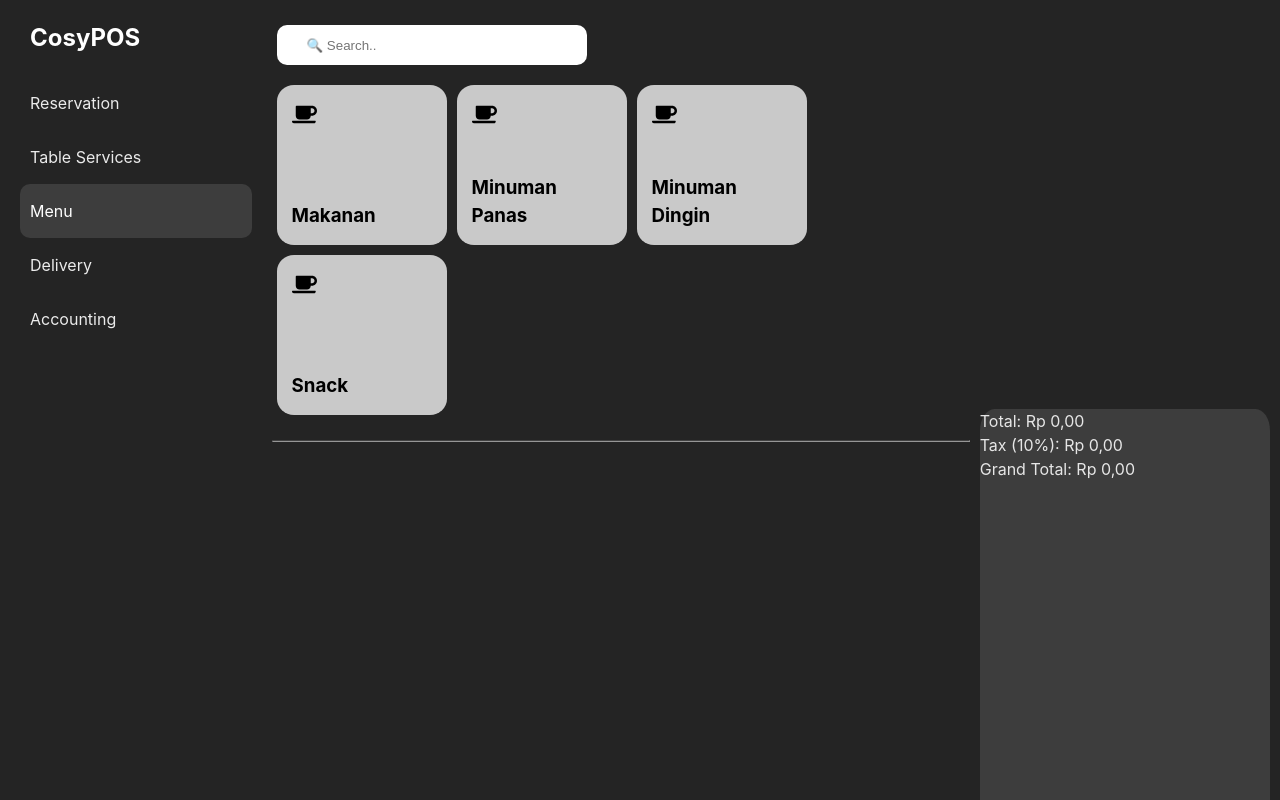
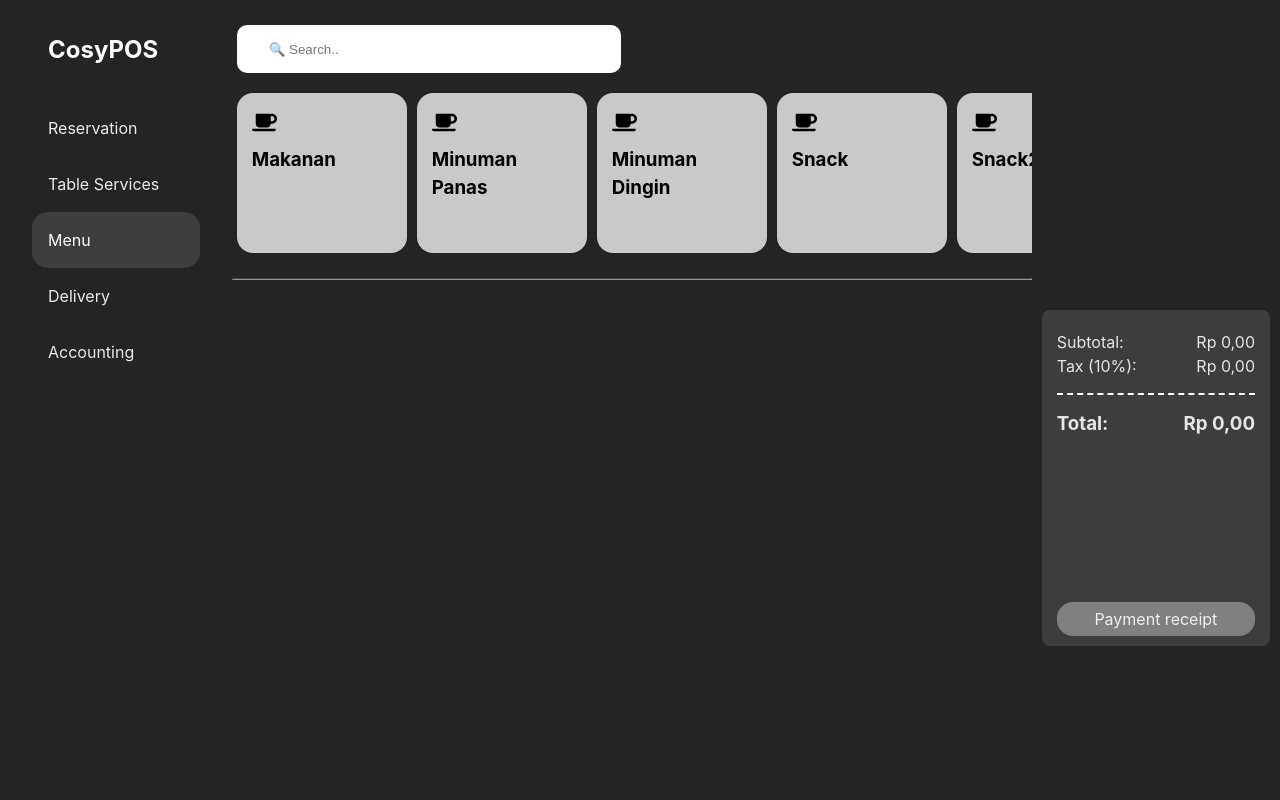
Before and after one commit to amarukael/amaruPOS-vite, a React (Vite) app: page / in a window 1280 px wide. Built offline with nearby package versions, Linux system fonts and the light colour scheme.

Commit message:
download payment recipt

```diff
--- a/package.json
+++ b/package.json
@@ -10,6 +10,8 @@
     "preview": "vite preview"
   },
   "dependencies": {
+    "jspdf": "^2.5.1",
+    "jspdf-autotable": "^3.7.1",
     "react": "^18.2.0",
     "react-dom": "^18.2.0",
     "react-icons": "^4.11.0"
--- a/src/App.jsx
+++ b/src/App.jsx
@@ -1,13 +1,34 @@
-import React from "react";
+import React, { useEffect, useState } from "react";
 import NavSide from "./components/navside/NavSide";
 import "./App.css";
 import Menu from "./components/menu/Menu";
 
 export default function App() {
+  const [isLandscape, setIsLandscape] = useState(
+    window.innerWidth > window.innerHeight
+  );
+
+  const checkOrientation = () => {
+    setIsLandscape(window.innerWidth > window.innerHeight);
+  };
+
+  useEffect(() => {
+    window.addEventListener("resize", checkOrientation);
+    return () => {
+      window.removeEventListener("resize", checkOrientation);
+    };
+  }, []);
+
   return (
-    <div className="allcontent">
-      <NavSide />
-      <Menu />
-    </div>
+    <>
+      {isLandscape ? (
+        <div className="allcontent">
+          <NavSide />
+          <Menu />
+        </div>
+      ) : (
+        <p>Harap putar layar Anda menjadi landscape agar bisa melihat konten</p>
+      )}
+    </>
   );
 }
--- a/src/assets/data.json
+++ b/src/assets/data.json
@@ -31,6 +31,30 @@
         "Keripik Tempe": "Rp 15.000",
         "Keripik Tahu": "Rp 15.000",
         "Keripik Apel": "Rp 20.000"
+    },
+    "Snack2": {
+        "Pisang Goreng": "Rp 10.000",
+        "Singkong Goreng": "Rp 10.000",
+        "Tempe Goreng": "Rp 10.000",
+        "Tahu Goreng": "Rp 10.000",
+        "Keripik Kentang": "Rp 15.000",
+        "Keripik Singkong": "Rp 15.000",
+        "Keripik Pisang": "Rp 15.000",
+        "Keripik Tempe": "Rp 15.000",
+        "Keripik Tahu": "Rp 15.000",
+        "Keripik Apel": "Rp 20.000"
+    },
+    "Snack3": {
+        "Pisang Goreng": "Rp 10.000",
+        "Singkong Goreng": "Rp 10.000",
+        "Tempe Goreng": "Rp 10.000",
+        "Tahu Goreng": "Rp 10.000",
+        "Keripik Kentang": "Rp 15.000",
+        "Keripik Singkong": "Rp 15.000",
+        "Keripik Pisang": "Rp 15.000",
+        "Keripik Tempe": "Rp 15.000",
+        "Keripik Tahu": "Rp 15.000",
+        "Keripik Apel": "Rp 20.000"
     }
 
 }
--- /dev/null
+++ b/src/components/menu/GeneratePDF.jsx
@@ -0,0 +1,47 @@
+import React from 'react';
+import jsPDF from "jspdf";
+import autoTable from "jspdf-autotable";
+
+const GeneratePDF = ({ billItems, calculateTotal, calculateTax }) => {
+  const generatePDF = () => {
+    const doc = new jsPDF();
+
+    // Header
+    doc.setFontSize(18);
+    doc.text("Nota Pembayaran", 15, 15);
+
+    // Table
+    const tableColumn = ["Nama Item", "Harga", "Jumlah", "Total"];
+    const tableRows = [];
+
+    // Sort items by name
+    const sortedBillItems = [...billItems].sort((a, b) => a.name.localeCompare(b.name));
+
+    sortedBillItems.forEach(item => {
+      const itemData = [item.name, item.price, item.count, item.price * item.count];
+      tableRows.push(itemData);
+    });
+
+    doc.autoTable(tableColumn, tableRows, { startY: 20 });
+
+    const totalPrice = calculateTotal();
+    const tax = calculateTax(totalPrice);
+    const grandTotal = totalPrice + tax;
+
+    // Total Price
+    doc.text(`Total Harga: ${totalPrice}`, 14, doc.autoTable.previous.finalY + 10);
+    // Tax
+    doc.text(`Pajak: ${tax}`, 14, doc.autoTable.previous.finalY + 20);
+    // Grand Total
+    doc.text(`Total Keseluruhan: ${grandTotal}`, 14, doc.autoTable.previous.finalY + 30);
+
+    // Save the PDF
+    doc.save("Nota Pembayaran.pdf");
+  };
+
+  return (
+    <div className="place_order" onClick={generatePDF}>Payment receipt</div>
+  );
+};
+
+export default GeneratePDF;
--- a/src/components/menu/ItemBill.jsx
+++ b/src/components/menu/ItemBill.jsx
@@ -1,5 +1,4 @@
-import "./itembill.css";
-import React, { useState } from "react";
+import React from "react";
 
 const ItemBill = ({ nameItem, priceItem, count }) => {
   return (
--- a/src/components/menu/Menu.jsx
+++ b/src/components/menu/Menu.jsx
@@ -1,9 +1,10 @@
-import React, { useState, useEffect } from "react";
+import React, { useState, useEffect, useRef } from "react";
 import "./menu.css";
 import { FaCoffee } from "react-icons/fa";
 import Items from "./Item";
 import ItemBill from "./ItemBill";
 import data from "../../assets/data.json";
+import GeneratePDF from './GeneratePDF';
 
 const Menu = () => {
   const [items, setItems] = useState([]);
@@ -23,6 +24,7 @@ const Menu = () => {
           price: Number(data[selectedCategory][item].replace(/[^0-9]+/g, "")),
           count: existingItem ? existingItem.count : 0,
           order: existingItem ? existingItem.order : 0,
+          timestamp: existingItem ? existingItem.timestamp : 0, // add timestamp
         });
       }
       setItems(menuItems);
@@ -36,6 +38,7 @@ const Menu = () => {
       newItems[index].order = order;
       setOrder(order + 1);
     }
+    newItems[index].timestamp = Date.now(); // update timestamp
     setItems(newItems);
     const newBillItems = [...billItems];
     const existingItemIndex = newBillItems.findIndex(
@@ -43,6 +46,7 @@ const Menu = () => {
     );
     if (existingItemIndex > -1) {
       newBillItems[existingItemIndex].count++;
+      newBillItems[existingItemIndex].timestamp = Date.now(); // update timestamp
     } else {
       newBillItems.push(newItems[index]);
     }
@@ -54,6 +58,7 @@ const Menu = () => {
     if (newItems[index].count > 0) {
       newItems[index].count--;
     }
+    newItems[index].timestamp = Date.now(); // update timestamp
     setItems(newItems);
     const newBillItems = [...billItems];
     const existingItemIndex = newBillItems.findIndex(
@@ -61,6 +66,7 @@ const Menu = () => {
     );
     if (existingItemIndex > -1) {
       newBillItems[existingItemIndex].count--;
+      newBillItems[existingItemIndex].timestamp = Date.now(); // update timestamp
       if (newBillItems[existingItemIndex].count === 0) {
         newBillItems.splice(existingItemIndex, 1);
       }
@@ -125,7 +131,7 @@ const Menu = () => {
         <div className="wrap__bill">
           <div className="order">
             {billItems
-              .sort((a, b) => a.order - b.order)
+              .sort((a, b) => b.timestamp - a.timestamp)
               .map((item, index) => (
                 <ItemBill
                   key={index}
@@ -135,27 +141,46 @@ const Menu = () => {
                 />
               ))}
           </div>
-          <div className="payment">
+          <div className="totalbill">
+            <div className="calculate">
+              <div className="subtotal">
+                <p>Subtotal:</p>
                 <p>
-              Total:{" "}
                   {calculateTotal().toLocaleString("id-ID", {
                     style: "currency",
                     currency: "IDR",
                   })}
                 </p>
+              </div>
+              <div className="subtotal">
+                <p>Tax (10%):</p>
                 <p>
-              Tax (10%):{" "}
                   {calculateTax(calculateTotal()).toLocaleString("id-ID", {
                     style: "currency",
                     currency: "IDR",
                   })}
                 </p>
-            <p>
-              Grand Total:{" "}
+              </div>
+              <div class="dashed-line"></div>
+              <div className="subtotal">
+                <h3>Total:</h3>
+                <h3>
                   {(
                     calculateTotal() + calculateTax(calculateTotal())
-              ).toLocaleString("id-ID", { style: "currency", currency: "IDR" })}
-            </p>
+                  ).toLocaleString("id-ID", {
+                    style: "currency",
+                    currency: "IDR",
+                  })}
+                </h3>
+              </div>
+            </div>
+            <div>
+              <GeneratePDF
+                billItems={billItems}
+                calculateTotal={calculateTotal}
+                calculateTax={calculateTax}
+              />
+            </div>
           </div>
         </div>
       </div>
--- a/src/components/menu/menu.css
+++ b/src/components/menu/menu.css
@@ -1,13 +1,14 @@
 .menu {
-  width: 90%;
+  width: 50rem;
+  height: auto;
 }
 
 .menu .searchbar {
-  padding: 5px 30px;
+  padding: 0.5rem 2rem;
   margin: 25px 5px;
   margin-bottom: 15px !important;
-  width: 250px;
-  height: 30px;
+  width: 20rem;
+  height: 2rem;
   border-radius: 10px;
   border: none;
 }
@@ -16,24 +17,22 @@
   margin: 0 !important;
   padding: 0 !important;
   display: flex;
-  flex-wrap: wrap;
-  flex-direction: row;
-  width: 100%;
-  height: auto;
+  width: 800px;
+  overflow-x: auto;
 }
 
 .menu__category .category__item {
+  flex-shrink: 0;
   color: black;
   background-color: rgb(201, 201, 201);
   width: 140px;
   height: 130px;
-  border-radius: 10%;
+  border-radius: 1rem;
   margin: 5px;
   padding: 15px;
 }
 
 .category__item .item__content {
-  height: 100%;
   display: flex;
   flex-direction: column;
   justify-content: space-between;
@@ -53,9 +52,7 @@
   padding: 0 !important;
   display: flex;
   flex-wrap: wrap;
-  flex-direction: row;
-  width: 100%;
-  height: 55%;
+  height: 20rem;
   overflow: auto;
 }
 
@@ -63,7 +60,7 @@
   background-color: rgb(90, 90, 90);
   width: 140px;
   height: 130px;
-  border-radius: 10%;
+  border-radius: 1rem;
   margin: 5px;
   padding: 15px;
 }
@@ -86,43 +83,175 @@
 
 .counter i {
   border: 2px grey solid;
-  border-radius: 15%;
+  border-radius: 0.5rem;
   align-content: center;
   padding: 3px 5px;
 }
 
 .counter i:hover {
-  border: 2px grey solid;
-  border-radius: 15%;
   background-color: grey;
   color: black;
   cursor: pointer;
 }
 
 .bill__menu {
-  height: 100%;
-  width: 40%;
+  height: auto;
+  width: 30rem;
 }
+
 .bill__menu .wrap__bill {
   display: flex;
   flex-direction: column;
   justify-content: space-between;
-  height: 100%;
+  height: 38rem;
 }
 
-.wrap__bill .order{
+.itembill {
+  background-color: rgb(61, 61, 61);
+  padding: 10px 10px;
+  margin: 10px 10px;
+  display: flex;
+  justify-content: space-between;
+  border-radius: 5px;
+}
+
+.itembill .nametotal {
+  display: flex;
+}
+
+.itembill .total {
+  background-color: white;
+  color: black;
+  border-radius: 5rem;
+  width: 25px;
+  height: 25px;
+  display: flex;
+  justify-content: center;
+  align-items: center;
+  font-size: 15px;
+}
+
+.itembill .name {
+  justify-self: left;
+  padding: 0px 5px;
+}
+
+.wrap__bill .order {
   overflow: auto;
-  height: 45%;
+  height: 20rem;
   -ms-overflow-style: none;
 }
 
-.wrap__bill .order::-webkit-scrollbar{
+.wrap__bill .order::-webkit-scrollbar {
   display: none;
 }
 
-.wrap__bill .payment {
-  border-radius: 5% 5% 0 0;
-  height: 55%;
+.wrap__bill .totalbill {
+  border-radius: 0.5rem;
+  height: 25rem;
+  padding: 20px 15px;
   margin: 10px 10px;
   background-color: rgb(61, 61, 61);
+  padding-bottom: 0 !important;
+  display: flex;
+  flex-direction: column;
+  justify-content: space-between;
 }
+
+.calculate .subtotal {
+  display: flex;
+  justify-content: space-between;
+}
+
+.calculate .dashed-line {
+  margin: 15px 0px;
+  border-top: 2px dashed white;
+}
+
+.totalbill .place_order{
+  background-color: grey;
+  width: 100%;
+  border-radius: 1rem;
+  text-align: center;
+  margin-bottom: 10px;
+  padding: 5px 0px;
+}
+
+/* Responsive */
+@media only screen and (max-width: 1024px) and (orientation: landscape) {
+  .menu {
+    height: auto;
+  }
+
+  .menu .searchbar {
+    width: 10rem;
+    height: 1rem;
+  }
+
+  .menu .menu__category {
+    width: 30rem;
+  }
+
+  .menu__category .category__item {
+    width: 70px;
+    height: 50px;
+    font-size: 10px;
+    margin: 3px;
+  }
+
+  .category__item .category__icon {
+    font-size: 10px;
+  }
+
+  .menu .line {
+    margin: 5px 5px;
+  }
+
+  .menu .menu__items {
+    height: 14rem;
+  }
+
+  .menu__items .items__item {
+    width: 70px;
+    height: 70px;
+    font-size: 10px;
+    margin: 3px;
+  }
+
+  .item__content .counter {
+    font-size: 10px;
+  }
+
+  .counter span {
+    margin: 0px 5px;
+  }
+
+  .counter i {
+    padding: 1px 2px;
+  }
+
+  .bill__menu {
+    width: 30rem;
+    font-size: 10px;
+  }
+
+  .itembill {
+    padding: 5px 5px;
+    margin: 5px 10px;
+  }
+
+  .itembill .total {
+    width: 15px;
+    height: 15px;
+    font-size: 10px;
+  }
+}
+
+@media only screen and (max-width: 800px) and (orientation: landscape){
+  .menu .menu__category {
+    width: 25rem;
+  }
+  .menu .menu__items {
+    height: 11rem;
+  }
+}
--- a/src/components/navside/navside.css
+++ b/src/components/navside/navside.css
@@ -1,21 +1,21 @@
 .navside{
     height: 100vh;
-    width: 35%;
+    width: 28rem;
 }
 
 .navside .nav{
-    padding: 0px 20px;
+    padding: 0px 2rem;
 }
 
 .navside h2{
-    margin: 20px 0;
+    margin: 2rem 0;
     color: white;
-    padding: 0px 10px;
+    padding: 0px 1rem;
 }
 
 .navside li{
     color: rgb(235, 235, 235);
-    padding: 15px 10px;
+    padding: 1rem 1rem;
     list-style: none;
     cursor: pointer;
 }
@@ -23,11 +23,31 @@
 .navside li:hover{
     color: white;
     background-color: rgb(61, 61, 61);
-    border-radius: 10px;
+    border-radius: 1rem;
 }
 
 .navside .active{
     color: white;
     background-color: rgb(61, 61, 61);
-    border-radius: 10px;
+    border-radius: 1rem;
 }
+
+@media only screen and (max-width: 1024px) and (orientation: landscape) {
+    .navside{
+        width: 10rem;
+    }
+
+    .navside .nav{
+        padding: 0px 0.5rem;
+    }
+
+    .navside h2{
+        margin: 1rem 0;
+    }
+
+    .navside li{
+        font-size: 10px;
+        padding: 0.5rem 0.5rem;
+    }
+
+}
```
Also changed, not shown: src/components/menu/itembill.css (deleted, +0 -30 lines), 2 other files (tests, documents, lock files or other folders). Lines whose indentation alone changed are shown as unchanged.
